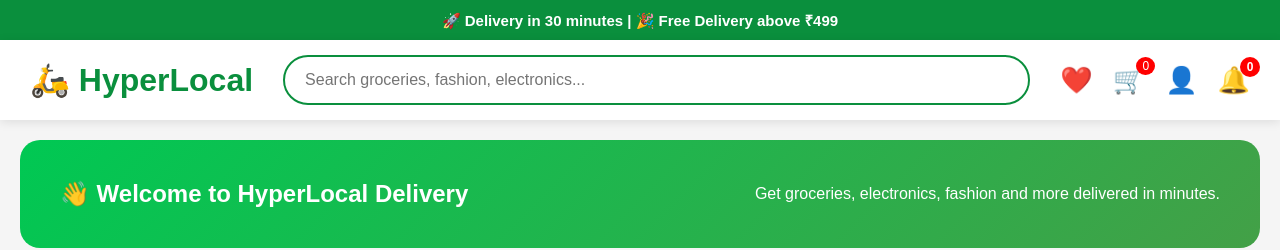
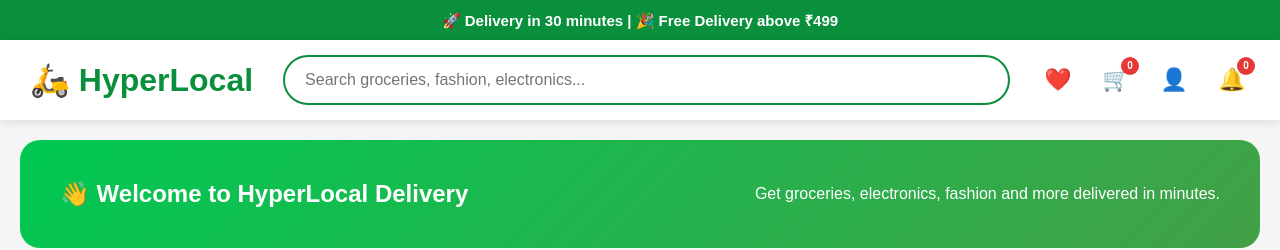
Before and after one commit to Fardeen0308/hyperlocal-delivery, a plain HTML site: page index.html in a window 1280 px wide. Shown: the top 250 px of the page. Drawn offline with Linux system fonts and the light colour scheme; no server answers; sample sign-in values are in the browser's storage.

Commit message:
updated Frontend

```diff
--- a/css/header.css
+++ b/css/header.css
@@ -243,3 +243,47 @@ font-weight:bold;
 .bottom-nav a:hover{
 color:#0a8f3d;
 }
+
+/* ===== HEADER ICON BADGES FIX ===== */
+
+.header-icons {
+    display: flex;
+    align-items: center;
+    gap: 22px;
+}
+
+.header-icons a {
+    position: relative;
+    display: inline-flex;
+    align-items: center;
+    justify-content: center;
+    width: 36px;
+    height: 36px;
+    text-decoration: none;
+    font-size: 22px;
+}
+
+#cartButton,
+#notificationCount {
+    position: absolute;
+    top: -5px;
+    right: -5px;
+
+    min-width: 18px;
+    height: 18px;
+
+    padding: 0 4px;
+
+    background: #e53935;
+    color: white;
+
+    border-radius: 50%;
+
+    display: flex;
+    align-items: center;
+    justify-content: center;
+
+    font-size: 10px;
+    font-weight: bold;
+    line-height: 1;
+}
```
